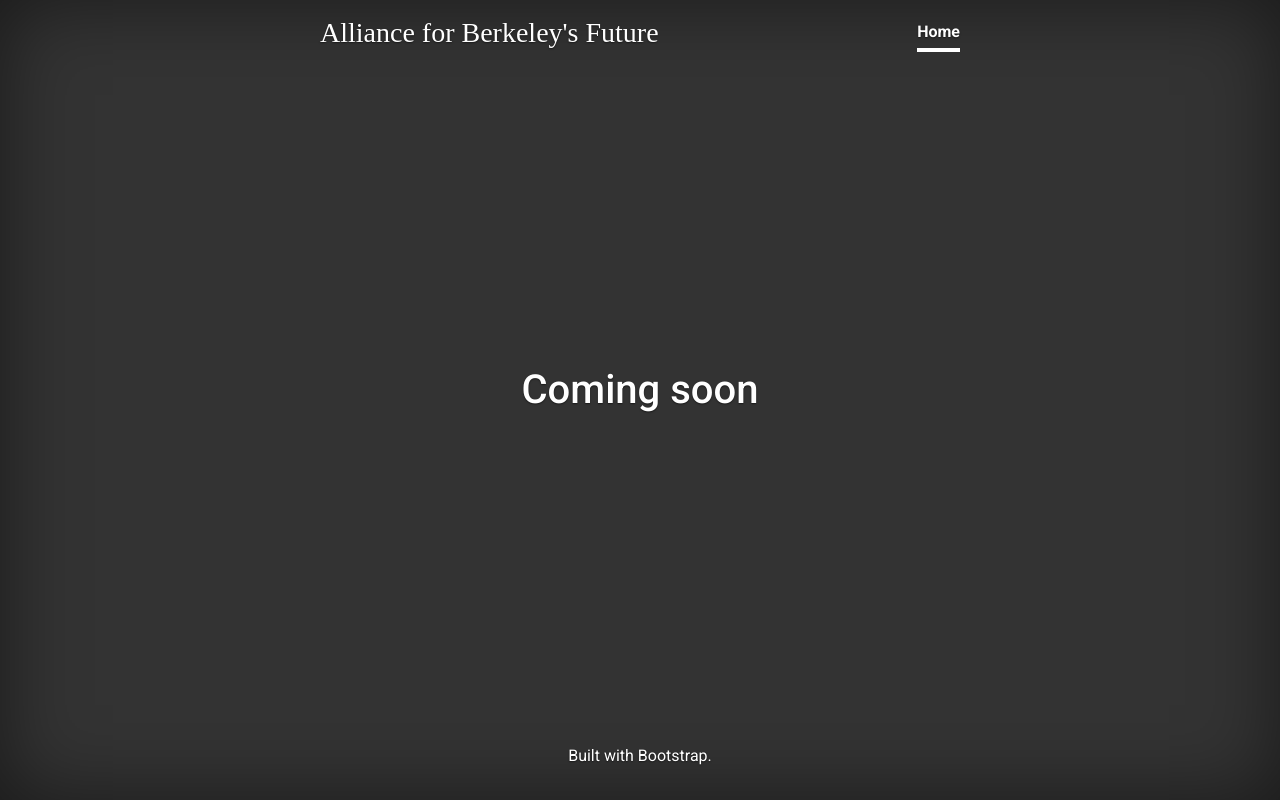
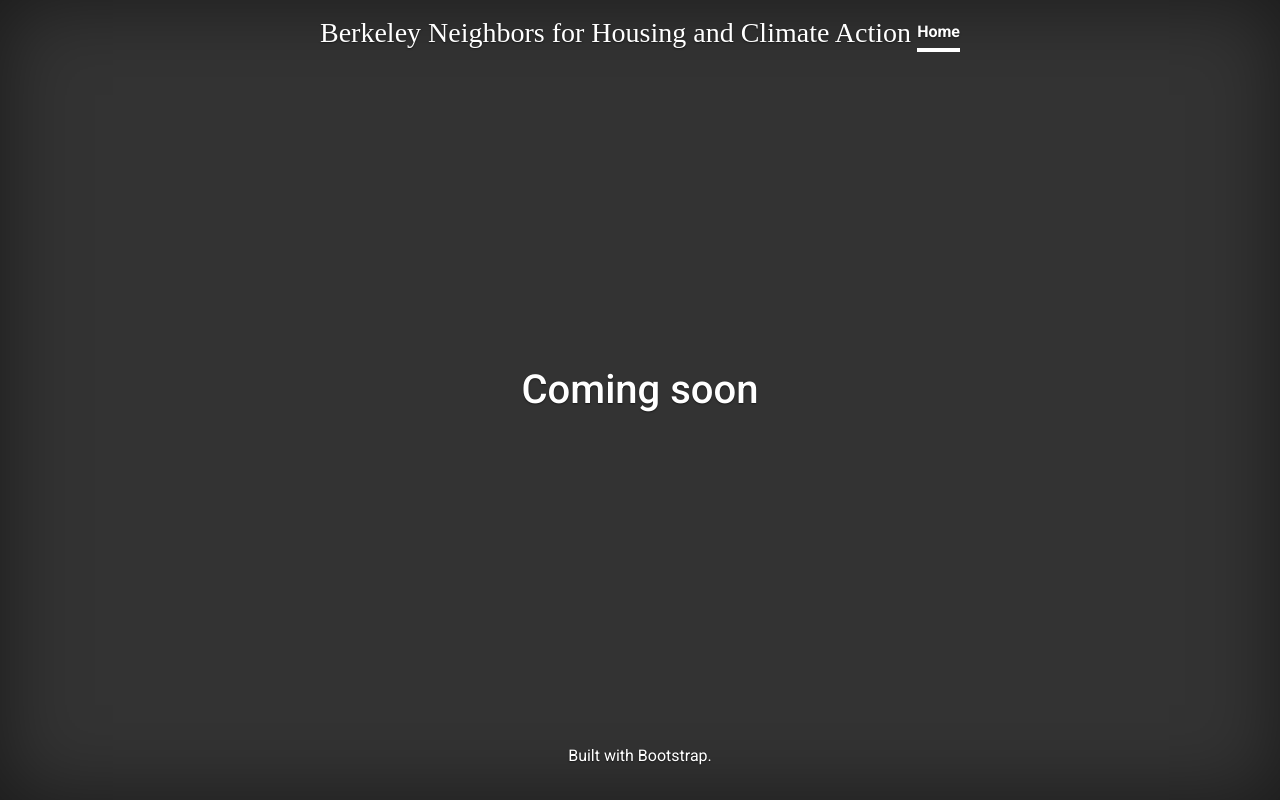
Before and after one commit to bgould132/Alliance-for-Berkeley-s-Future, a website: page index.html in a window 1280 px wide. Drawn offline with nearby package versions, Linux system fonts and the light colour scheme.

Commit message:
Update index.html

```diff
--- a/index.html
+++ b/index.html
@@ -7,7 +7,7 @@
     <meta name="author" content="">
     <link rel="icon" href="/favicon.ico">
 
-    <title>Alliance for Berkeley's Future</title>
+    <title>Berkeley Neighbors for Housing and Climate Action</title>
 
     <!-- Bootstrap core CSS -->
     <link href="css/bootstrap.min.css" rel="stylesheet">
@@ -21,7 +21,7 @@
     <div class="cover-container d-flex w-100 h-100 p-3 mx-auto flex-column">
       <header class="masthead mb-auto">
         <div class="inner">
-          <h3 class="masthead-brand">Alliance for Berkeley's Future</h3>
+          <h3 class="masthead-brand">Berkeley Neighbors for Housing and Climate Action</h3>
           <nav class="nav nav-masthead justify-content-center">
             <a class="nav-link active" href="#">Home</a>
           </nav>
```
